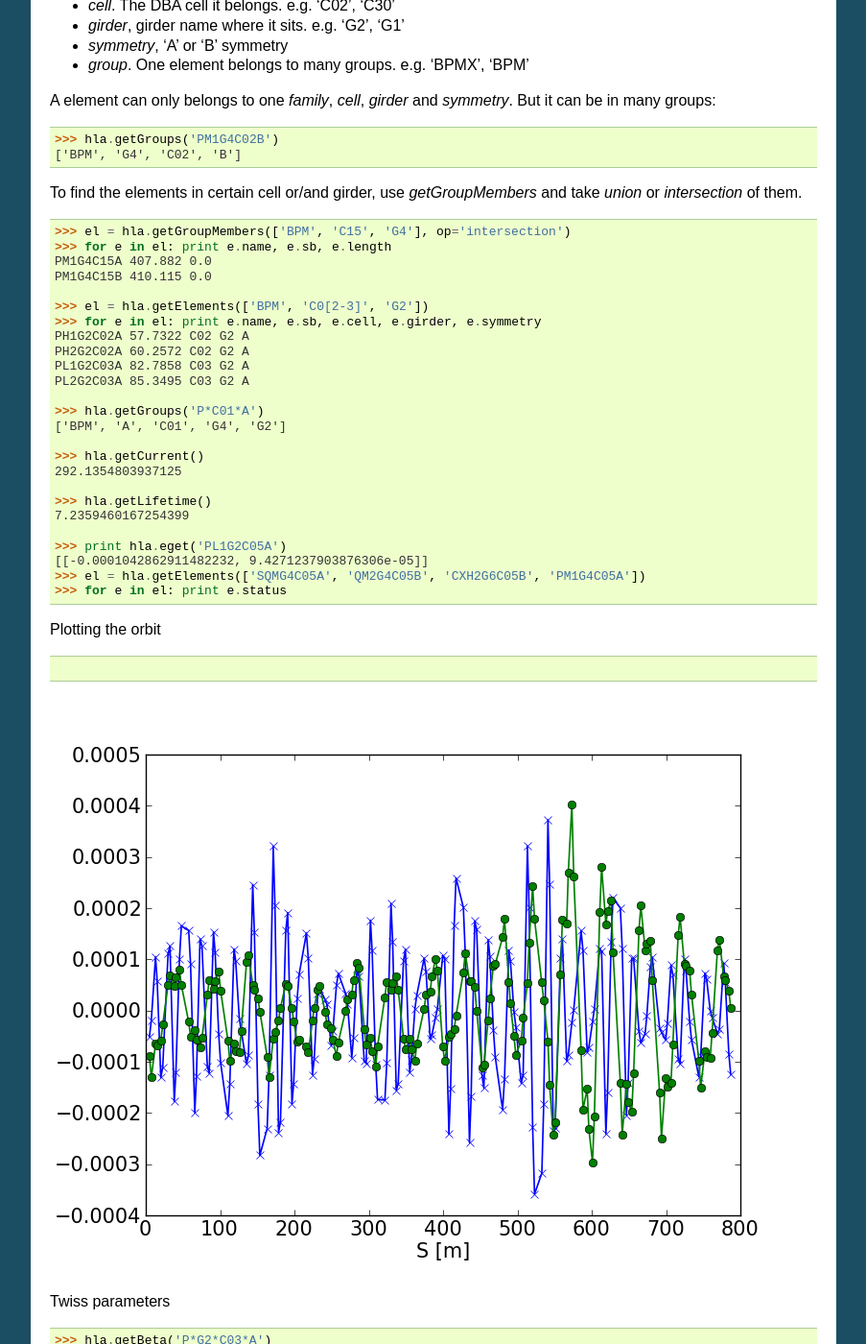
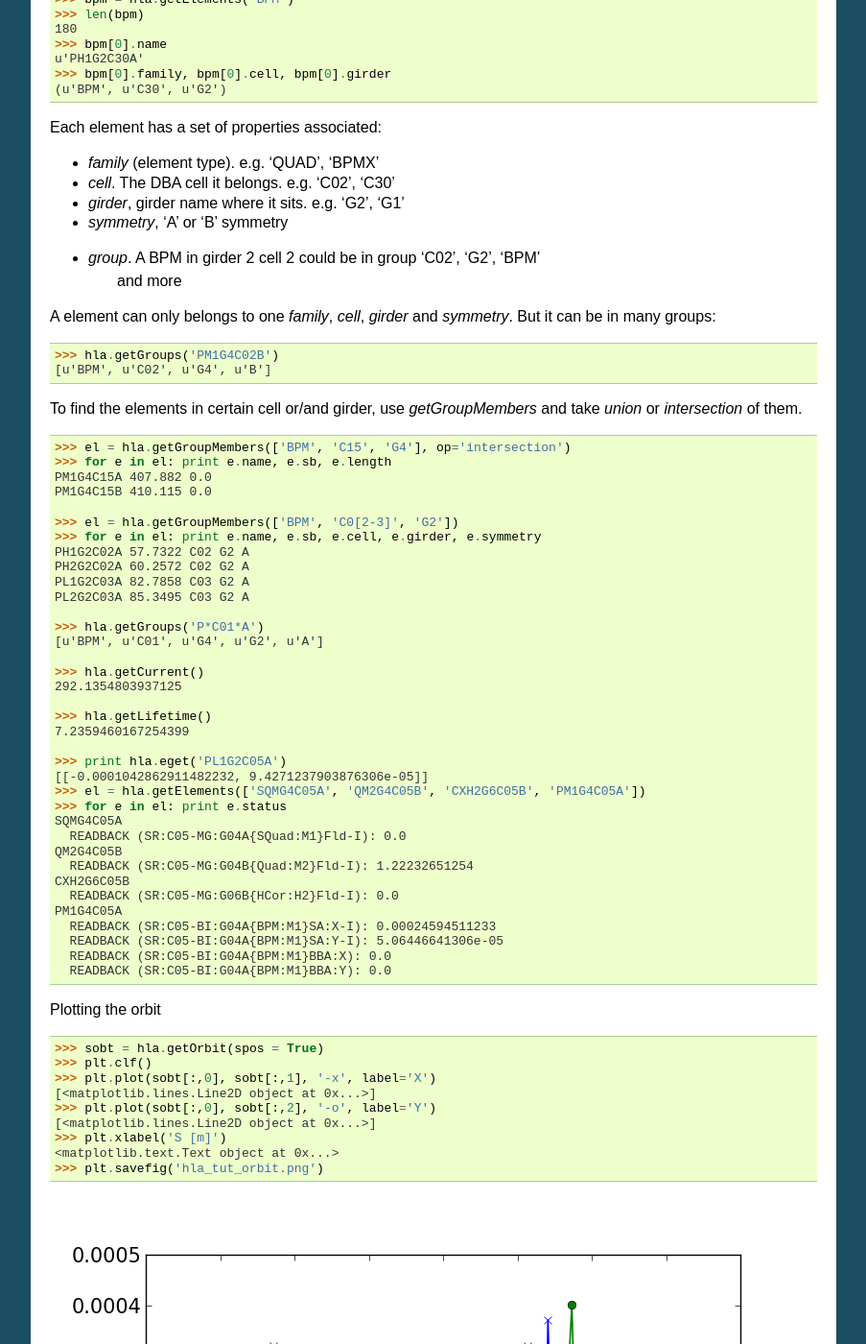
Before and after one commit to NSLS-II/aphla, a Sphinx documentation site: the page built from doc/tutorial.rst, in a window 1280 px wide and 1400 px high, scrolled down 2571 px. Shown: the whole window at 96% size, without its empty margins (198-1101 px from the left). Built offline with Sphinx 7.4.7, drawn with Linux system fonts in a browser that asks for light colours; formulas are drawn with MathJax 3; some of the changed text lies outside the part shown.

```diff
--- a/doc/tutorial.rst
+++ b/doc/tutorial.rst
@@ -143,6 +143,14 @@ First import some modules, including HLA and plotting routines
 
    The text after '#' are comments for that line
 
+.. docsetup:: *
+
+   >>> import os
+   >>> os.environ['HLA_DATA_DIRS'] = '/home/lyyang/deve/nsls2-hla'
+   >>> os.environ['HLA_CFS_URL'] = 'http://channelfinder.nsls2.bnl.gov:8080/ChannelFinder'
+   >>> os.environ['HLA_CFS_URL'] = 'http://web01.nsls2.bnl.gov:8080/ChannelFinder'
+   >>> os.environ['HLA_MACHINE'] = 'nsls2'
+   >>> os.environ['HLA_DEBUG'] = '2'
 
 .. doctest::
 
@@ -150,6 +158,12 @@ First import some modules, including HLA and plotting routines
    >>> import numpy as np
    >>> import matplotlib.pylab as plt
    >>> import time
+
+.. doctest::
+
+   >>> print hla.machines.HLA_CFS_URL
+   >>> hla.initNSLS2VSR()
+   >>> hla.initNSLS2VSRTwiss()
 
 Then is the examples:
 
@@ -159,9 +173,9 @@ Then is the examples:
    >>> len(bpm)
    180
    >>> bpm[0].name
-   'PH1G2C30A'
+   u'PH1G2C30A'
    >>> bpm[0].family, bpm[0].cell, bpm[0].girder
-   ('BPM', 'C30', 'G2')
+   (u'BPM', u'C30', u'G2')
 
 Each element has a set of properties associated:
 
@@ -169,7 +183,8 @@ Each element has a set of properties associated:
 - *cell*. The DBA cell it belongs. e.g. 'C02', 'C30'
 - *girder*, girder name where it sits. e.g. 'G2', 'G1'
 - *symmetry*, 'A' or 'B' symmetry
-- *group*. One element belongs to many groups. e.g. 'BPMX', 'BPM'
+- *group*. A BPM in girder 2 cell 2 could be in group 'C02', 'G2', 'BPM'
+   and more
 
 A element can only belongs to one *family*, *cell*, *girder* and
 *symmetry*. But it can be in many groups:
@@ -177,7 +192,7 @@ A element can only belongs to one *family*, *cell*, *girder* and
 .. doctest::
 
    >>> hla.getGroups('PM1G4C02B')
-   ['BPM', 'G4', 'C02', 'B']
+   [u'BPM', u'C02', u'G4', u'B']
 
 To find the elements in certain cell or/and girder, use *getGroupMembers* and
 take *union* or *intersection* of them.
@@ -189,7 +204,7 @@ take *union* or *intersection* of them.
    PM1G4C15A 407.882 0.0
    PM1G4C15B 410.115 0.0
 
-   >>> el = hla.getElements(['BPM', 'C0[2-3]', 'G2'])
+   >>> el = hla.getGroupMembers(['BPM', 'C0[2-3]', 'G2'])
    >>> for e in el: print e.name, e.sb, e.cell, e.girder, e.symmetry
    PH1G2C02A 57.7322 C02 G2 A
    PH2G2C02A 60.2572 C02 G2 A
@@ -197,7 +212,7 @@ take *union* or *intersection* of them.
    PL2G2C03A 85.3495 C03 G2 A
 
    >>> hla.getGroups('P*C01*A')
-   ['BPM', 'A', 'C01', 'G4', 'G2']
+   [u'BPM', u'C01', u'G4', u'G2', u'A']
 
    >>> hla.getCurrent() #doctest: +SKIP
    292.1354803937125
@@ -207,13 +222,26 @@ take *union* or *intersection* of them.
 
    >>> print hla.eget('PL1G2C05A') #doctest: +SKIP
    [[-0.0001042862911482232, 9.4271237903876306e-05]]
-   >>> el = hla.getElements(['SQMG4C05A', 'QM2G4C05B', 'CXH2G6C05B', 'PM1G4C05A']) #doctest: +SKIP
-   >>> for e in el: print e.status
+   >>> el = hla.getElements(['SQMG4C05A', 'QM2G4C05B', 'CXH2G6C05B', 'PM1G4C05A'])
+   >>> for e in el: print e.status #doctest: +SKIP
+   SQMG4C05A
+     READBACK (SR:C05-MG:G04A{SQuad:M1}Fld-I): 0.0
+   QM2G4C05B
+     READBACK (SR:C05-MG:G04B{Quad:M2}Fld-I): 1.22232651254
+   CXH2G6C05B
+     READBACK (SR:C05-MG:G06B{HCor:H2}Fld-I): 0.0
+   PM1G4C05A
+     READBACK (SR:C05-BI:G04A{BPM:M1}SA:X-I): 0.00024594511233
+     READBACK (SR:C05-BI:G04A{BPM:M1}SA:Y-I): 5.06446641306e-05
+     READBACK (SR:C05-BI:G04A{BPM:M1}BBA:X): 0.0
+     READBACK (SR:C05-BI:G04A{BPM:M1}BBA:Y): 0.0
+
 
 
 Plotting the orbit
 
 .. doctest::
+
    >>> sobt = hla.getOrbit(spos = True)
    >>> plt.clf()
    >>> plt.plot(sobt[:,0], sobt[:,1], '-x', label='X') #doctest: +ELLIPSIS
--- a/src/hla/__init__.py
+++ b/src/hla/__init__.py
@@ -38,7 +38,7 @@ Modules include:
 import os, sys, re
 
 from catools import *
-from machines import initNSLS2VSR
+from machines import initNSLS2VSR, initNSLS2VSRTwiss
 
 #from current import *
 from rf import *
```
Also changed, not shown: other parts of doc/tutorial.rst (+3 -3 lines), 2 other files.
